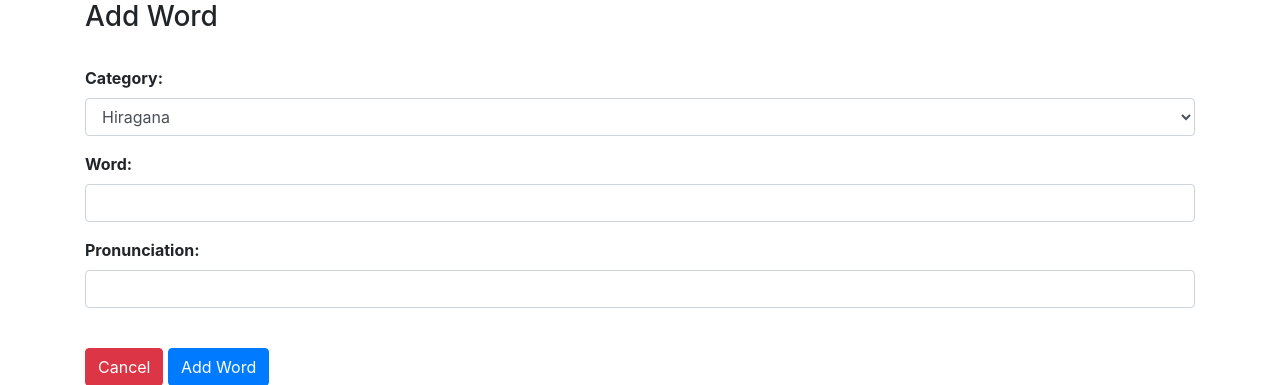
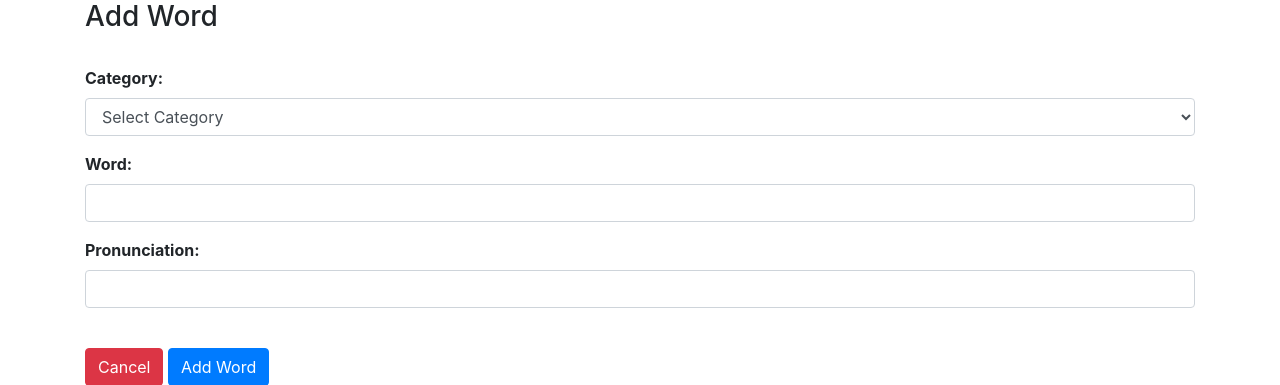
Before and after one commit to annjoeannjoe/languagelearningplatform, a PHP site: page /add_japanese_word.php in a window 1280 px wide. Shown: the part 126-511 px from the top of the page. Run offline with PHP 8.4, Linux system fonts and the light colour scheme; some libraries are stand-ins or nearby versions.

Commit message:
Update add_japanese_word.php

```diff
--- a/add_japanese_word.php
+++ b/add_japanese_word.php
@@ -72,6 +72,7 @@ if ($_SERVER['REQUEST_METHOD'] === 'POST') {
       <div class="form-group">
         <label for="category"><b>Category:</b></label>
         <select class="form-control" id="category" name="category">
+          <option value="" disabled selected>Select Category</option>
           <option value="Hiragana">Hiragana</option>
           <option value="Dakuon">Hiragana-Dakuon</option>
           <option value="Combo">Hiragana-Combo</option>
```
